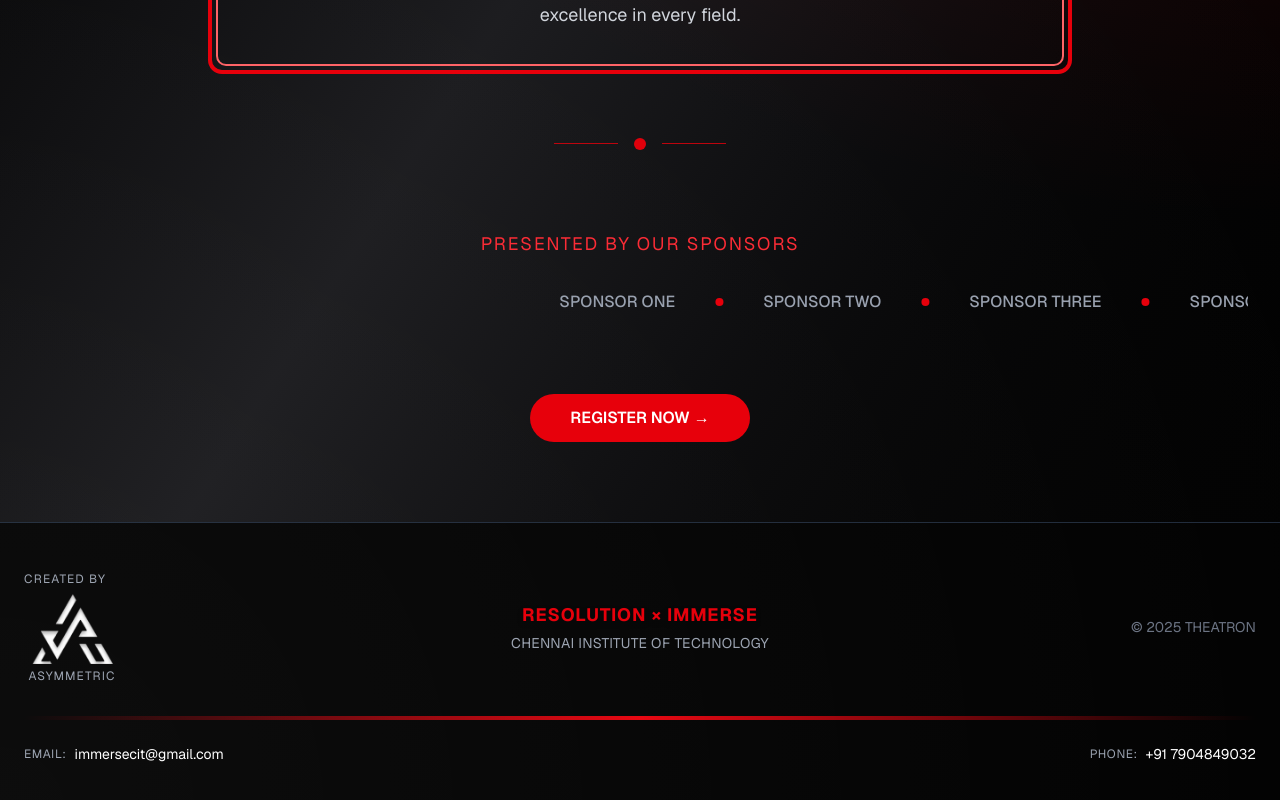
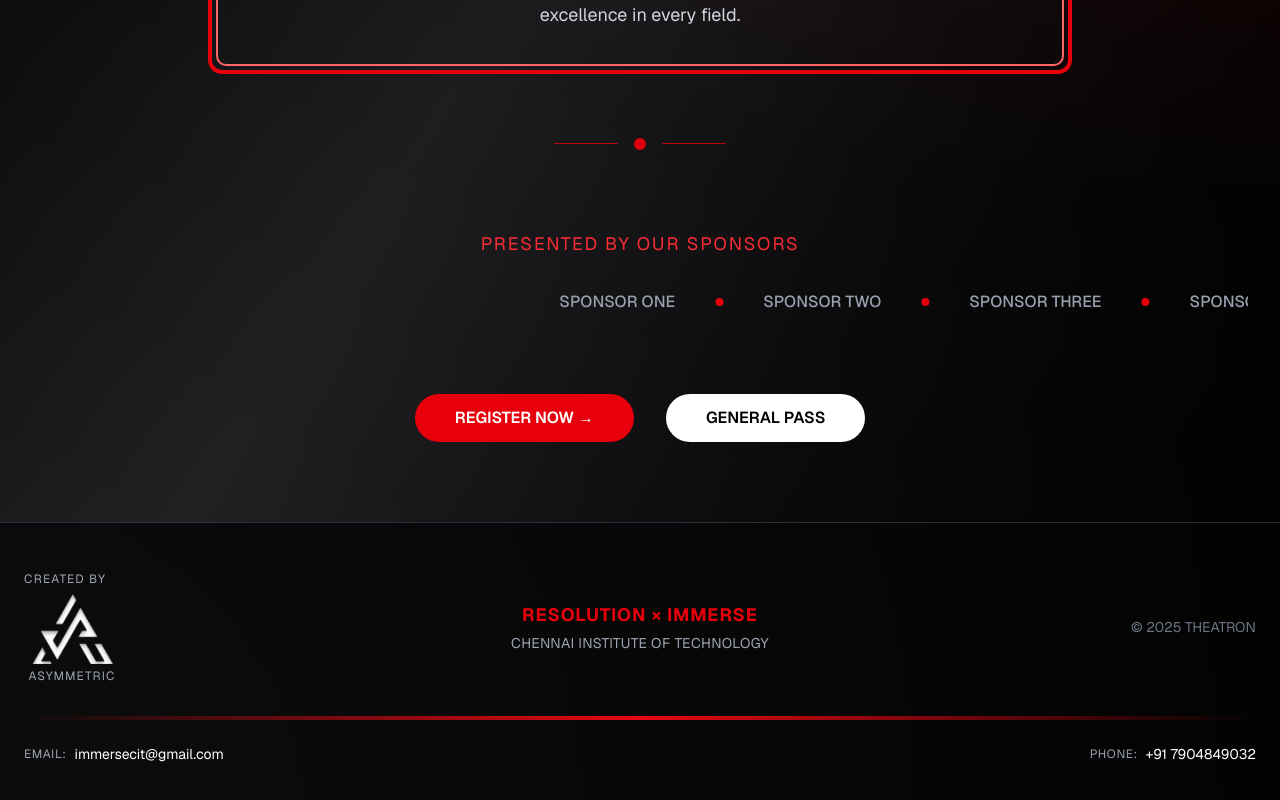
Before and after one commit to Club-Asymmetric/Theatron_Frontend, a Next.js app: page / in a window 1280 px wide. Shown: the part 1221-2021 px from the top of the page. Built offline with nearby package versions, Linux system fonts and the light colour scheme.

Commit message:
general pass button added

```diff
--- a/src/app/page.jsx
+++ b/src/app/page.jsx
@@ -130,7 +130,16 @@ export default function Home() {
     <span className="relative z-10">REGISTER NOW →</span>
     <span className="absolute inset-0 bg-gradient-to-r from-red-700 via-red-500 to-red-700 opacity-0 hover:opacity-100 transition-opacity"></span>
   </Link>
+
+  <Link
+    className="relative bg-white text-black px-6 md:px-10 py-2.5 md:py-3 text-sm md:text-base font-semibold rounded-full overflow-hidden transition-transform transform hover:scale-105 hover:shadow-[0_0_20px_rgba(255,255,255,0.6)]"
+    href="/registration/general-pass"
+  >
+    <span className="relative z-10">GENERAL PASS</span>
+    <span className="absolute inset-0 bg-gradient-to-r from-gray-300 via-white to-gray-300 opacity-0 hover:opacity-100 transition-opacity"></span>
+  </Link>
 </div>
+
         </div>
       </section>
 
```
Lines whose indentation alone changed are shown as unchanged.
